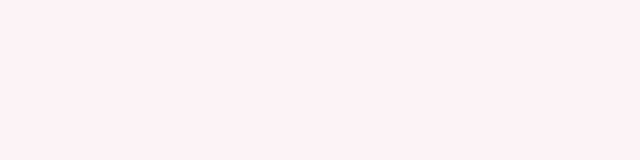
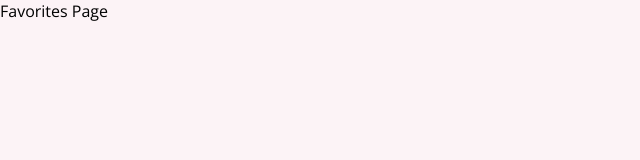
Before and after one commit to srishjaiz/meet-up, a React (Create React App) app: page /favorites in a window 1280 px wide. Shown: the top 160 px of the page, without its empty margins (0-640 px from the left). Built offline with nearby package versions, Linux system fonts and the light colour scheme.

Commit message:
Favorites page corrected

```diff
--- a/src/App.js
+++ b/src/App.js
@@ -1,6 +1,6 @@
 import { Route, Switch } from "react-router-dom";
 import AllMeetupsPage from "./pages/AllMeetups";
-import FavouritesPage from "./pages/Favourites";
+import FavoritesPage from "./pages/Favorites";
 import NewMeetupPage from "./pages/NewMeetup";
 
 function App() {
@@ -13,8 +13,8 @@ function App() {
         <Route path="/new-meetup">
           <NewMeetupPage />
         </Route>
-        <Route path="/favourites">
-          <FavouritesPage />
+        <Route path="/favorites">
+          <FavoritesPage />
         </Route>
       </Switch>
     </div>
--- /dev/null
+++ b/src/pages/Favorites.js
@@ -0,0 +1,5 @@
+function FavoritesPage(props) {
+  return <div>Favorites Page</div>;
+}
+
+export default FavoritesPage;
--- a/src/pages/Favourites.js
+++ /dev/null
@@ -1,5 +0,0 @@
-function FavouritesPage(props) {
-  return <div>Favourites Page</div>;
-}
-
-export default FavouritesPage;
```
